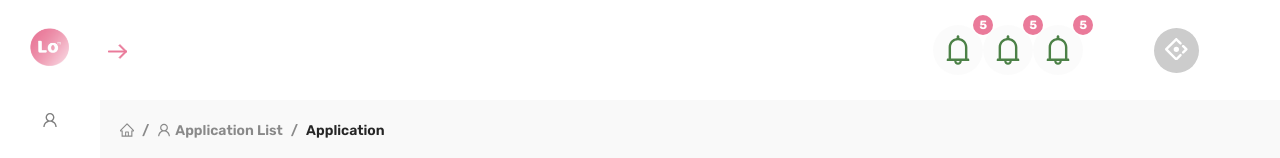
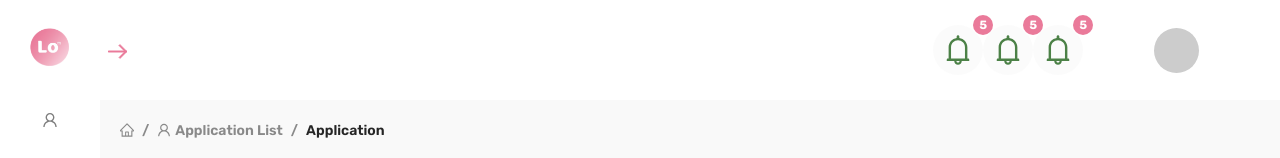
Before and after one commit to nhanvothanh719/day-off-management-system, a React (Create React App) app: page / in a window 1280 px wide. Shown: the top 158 px of the page. Built offline with nearby package versions, Linux system fonts and the light colour scheme.

Commit message:
feat: dpm-display-avatar-and-name-of-login-user

```diff
--- a/package.json
+++ b/package.json
@@ -3,15 +3,18 @@
   "version": "0.1.0",
   "private": true,
   "dependencies": {
+    "@firebase/app": "^0.9.7",
     "@testing-library/jest-dom": "^5.14.1",
     "@testing-library/react": "^13.0.0",
     "@testing-library/user-event": "^13.2.1",
     "antd": "4.24.8",
     "axios": "^1.3.5",
     "dayjs": "^1.11.7",
-    "firebase": "^9.19.1",
+    "firebase": "9.18.0",
+    "gravatar": "^1.8.2",
     "react": "17.0.2",
     "react-dom": "17.0.2",
+    "react-firebase-hooks": "^5.1.1",
     "react-router-dom": "^6.10.0",
     "react-scripts": "5.0.1",
     "rechart": "^0.0.1",
--- a/src/components/Header/Header.jsx
+++ b/src/components/Header/Header.jsx
@@ -18,12 +18,32 @@ import {
 import menu_close from "../../assets/images/menu_close.png";
 import menu_open from "../../assets/images/menu_open.png";
 import "./Header.scss";
+import { getAuth, signOut } from "firebase/auth";
+import { useEffect, useState } from "react";
+import { app } from "../../config/FirebaseConfig";
 
+const auth = getAuth();
 function HeaderComponent(props) {
+  const [currentUser, setCurrentUser] = useState({
+    displayName: "",
+    avatar: "",
+  });
+
+  useEffect(() => {
+    if (app) {
+      setCurrentUser({
+        displayName: localStorage.getItem("user_name"),
+        avatar: localStorage.getItem("user_avatar"),
+      });
+    }
+  }, []);
 
   const handleLogout = () => {
+    signOut(auth).then(() => {
       localStorage.removeItem("user_email");
-  }
+      localStorage.removeItem("user_avatar");
+    });
+  };
 
   const menu = (
     <Menu>
@@ -42,6 +62,15 @@ function HeaderComponent(props) {
       </Menu.Item>
     </Menu>
   );
+
+  const avatar_size = {
+    xs: 35,
+    sm: 45,
+    md: 45,
+    lg: 45,
+    xl: 45,
+    xxl: 45,
+  };
 
   return (
     <Layout.Header className="header-container">
@@ -113,19 +142,28 @@ function HeaderComponent(props) {
             className="avatar-dropdown"
           >
             <div style={{ display: "flex" }}>
+              {currentUser ? (
+                <Avatar
+                  size={{ xs: 35, sm: 45, md: 45, lg: 45, xl: 45, xxl: 45 }}
+                  src={currentUser.avatar}
+                />
+              ) : (
                 <Avatar
                   className="avatar"
-                size={{ xs: 35, sm: 45, md: 45, lg: 45, xl: 45, xxl: 45 }}
+                  size={{ ...avatar_size }}
                   icon={<AntDesignOutlined />}
                 />
+              )}
               <Space
                 direction="vertical"
                 size={[8, 0]}
                 className="avatar-details"
               >
+                {currentUser && (
                   <Typography.Text className="avatar-name">
-                  DevProMax
+                    {currentUser.displayName}
                   </Typography.Text>
+                )}
                 <Typography.Text className="avatar-role">Admin</Typography.Text>
               </Space>
             </div>
--- a/src/components/LoginForm/LoginForm.jsx
+++ b/src/components/LoginForm/LoginForm.jsx
@@ -1,17 +1,12 @@
 import { Button, Col, Form, Input, Row, Typography } from "antd";
 import React, { useState } from "react";
 import "./LoginForm.scss";
-import {
-  ImportOutlined,
-  GoogleOutlined,
-} from "@ant-design/icons";
-import {auth, provider} from '../../config/LoginGoogle';
-import {signInWithPopup} from 'firebase/auth';
+import { ImportOutlined, GoogleOutlined } from "@ant-design/icons";
+import { auth, provider } from "../../config/FirebaseConfig";
+import { signInWithPopup } from "firebase/auth";
 
 function LoginForm() {
   const [form] = Form.useForm();
-
-  const [email, setEmail] = useState('');
 
   const img_src = "https://devplus.edu.vn/assets/images/devplus/Artboard_2.png";
 
@@ -24,20 +19,22 @@ function LoginForm() {
   const onFinishFailed = (values) => {};
 
   const handleLoginGg = () => {
-    signInWithPopup(auth, provider).then((data) => {
-      localStorage.setItem("user_email", data.user.email);
-    })
-  }
+    signInWithPopup(auth, provider).then((userCredential) => {
+      console.log(userCredential.user)
+      localStorage.setItem("user_email", userCredential.user.email);
+      localStorage.setItem("user_avatar", userCredential.user.photoURL);
+      localStorage.setItem("user_name", userCredential.user.displayName);
+    });
+  };
 
   return (
     <Row className="login__area">
-      <div className="side__image">
-      </div>
+      <div className="side__image"></div>
       <Col className="login__container" xl={24} lg={24} md={24} sm={24} xs={24}>
-      <span class="top"></span>
-      <span class="right"></span>
-      <span class="bottom"></span>
-      <span class="left"></span>
+        <span class="top"></span>
+        <span class="right"></span>
+        <span class="bottom"></span>
+        <span class="left"></span>
         <Row className="login__content">
           <Col
             className="section--left"
@@ -117,7 +114,14 @@ function LoginForm() {
               </Col>
             </Row>
           </Col>
-          <Col className="section--right" xl={9} lg={24} md={24} sm={24} xs={24}>
+          <Col
+            className="section--right"
+            xl={9}
+            lg={24}
+            md={24}
+            sm={24}
+            xs={24}
+          >
             <Row>
               <Col
                 className="section--right__title"
@@ -134,7 +138,14 @@ function LoginForm() {
                   --Sign in with --
                 </Typography.Text>
               </Col>
-              <Col xl={24} lg={24} md={24} sm={24} xs={24} className="button__wrapper">
+              <Col
+                xl={24}
+                lg={24}
+                md={24}
+                sm={24}
+                xs={24}
+                className="button__wrapper"
+              >
                 <Button
                   className="login-with__button"
                   shape="round"
--- a/src/config/LoginGoogle.js
+++ b/src/config/FirebaseConfig.js
@@ -1,5 +1,4 @@
 import { initializeApp } from "firebase/app";
-//import { getAnalytics } from "firebase/analytics";
 import { getAuth, GoogleAuthProvider } from 'firebase/auth';
 
 const firebaseConfig = {
@@ -17,5 +16,4 @@ const app = initializeApp(firebaseConfig);
 const auth = getAuth(app);
 const provider = new GoogleAuthProvider();
 
-export {auth, provider};
-//const analytics = getAnalytics(app);
+export { app, auth, provider };
```
Also changed, not shown: 1 other file (tests, documents, lock files or other folders). Lines whose indentation alone changed are shown as unchanged.
